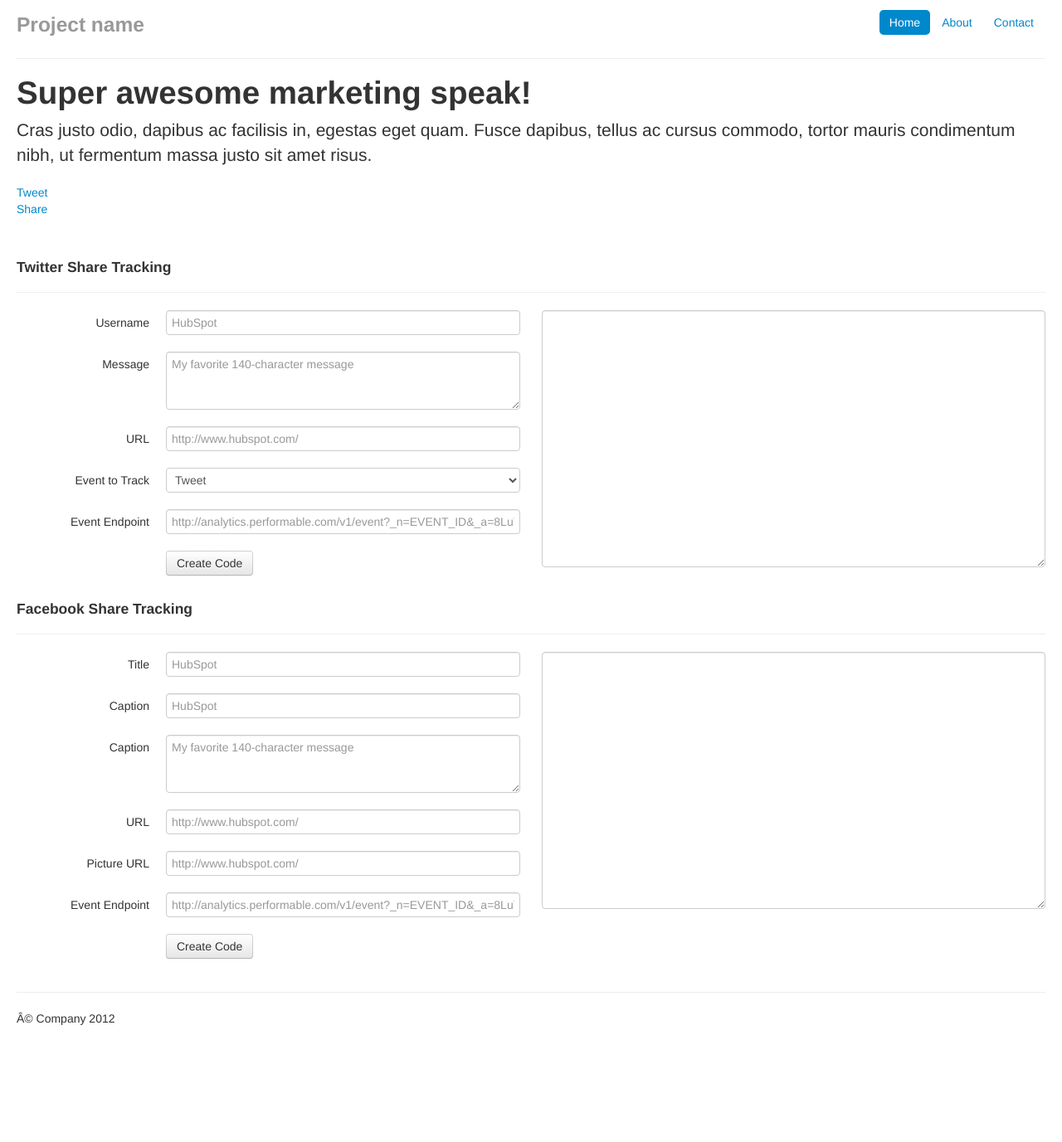
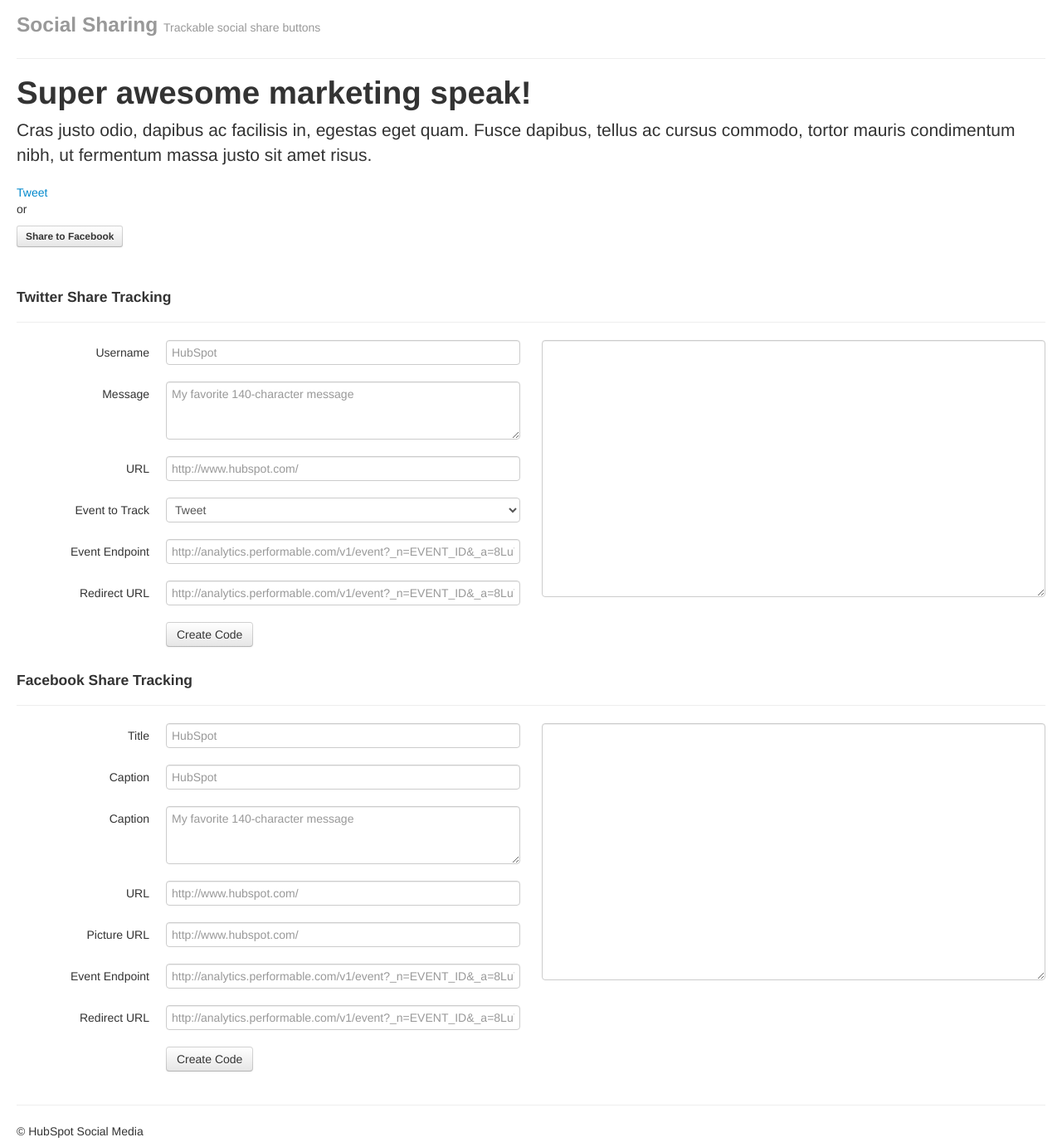
Before and after one commit to hijonathan/social-share, a plain HTML site: page index.html in a window 1280 px wide. Shown: the whole page at 83% size. Before the commit the page ends 1248 px from the top, so only its background shows below. Drawn offline with nearby package versions, Linux system fonts and the light colour scheme.

Commit message:
Cleaning up.

```diff
--- a/generator.js
+++ b/generator.js
@@ -37,11 +37,21 @@
       if (shareType === 'twitter') {
         formVals.bindOpts = {};
         formVals.bindOpts[formVals.bindEvent] = function() {
-          return (new Img()).src = formVals.bindCallback;
+          var img;
+          img = new Img();
+          img.onload(function() {
+            return window.location.href = formVals.redirect_url;
+          });
+          return img.src = formVals.bindCallback;
         };
       } else if (shareType === 'facebook') {
         formVals.success = function() {
-          return (new Img()).src = formVals.bindCallback;
+          var img;
+          img = new Img();
+          img.onload(function() {
+            return window.location.href = formVals.redirect_url;
+          });
+          return img.src = formVals.bindCallback;
         };
       }
       code = generate(shareType, formVals);
--- a/index.html
+++ b/index.html
@@ -7,12 +7,7 @@
 <div class="container-fluid">
 
     <div class="masthead">
-        <ul class="nav nav-pills pull-right">
-            <li class="active"><a href="#">Home</a></li>
-            <li><a href="#">About</a></li>
-            <li><a href="#">Contact</a></li>
-        </ul>
-        <h3 class="muted">Project name</h3>
+        <h3 class="muted">Social Sharing <small>Trackable social share buttons</small></h3>
     </div>
 
     <hr>
@@ -48,7 +43,11 @@
 
             });
         </script>
-        <div id='fb-root'></div><a id='hubspot-facebook-button-1355378522896'>Share</a><script>
+
+        <p>or</p>
+
+        <div id='fb-root'></div>
+        <a id='hubspot-facebook-button-1355378522896' class='btn btn-small' style='font-weight: bold'>Share to Facebook</a><script>
             window.fbAsyncInit = function() {
                 FB.init({"appId":"158578010837062","status":true,"cookie":true,"xfbml":true});
                 document.getElementById("hubspot-facebook-button-1355378522896").addEventListener('click', function(evt) {
@@ -123,6 +122,13 @@
                 </div>
 
                 <div class="control-group">
+                    <label class="control-label">Redirect URL</label>
+                    <div class="controls">
+                        <input class='span12' type="text" name='redirect_url' placeholder="http://analytics.performable.com/v1/event?_n=EVENT_ID&_a=8LuYZb">
+                    </div>
+                </div>
+
+                <div class="control-group">
                     <div class="controls">
                         <button type="submit" class="btn create-code">Create Code</button>
                     </div>
@@ -183,6 +189,13 @@
                 </div>
 
                 <div class="control-group">
+                    <label class="control-label">Redirect URL</label>
+                    <div class="controls">
+                        <input class='span12' type="text" name='redirect_url' placeholder="http://analytics.performable.com/v1/event?_n=EVENT_ID&_a=8LuYZb">
+                    </div>
+                </div>
+
+                <div class="control-group">
                     <div class="controls">
                         <button type="submit" class="btn create-code">Create Code</button>
                     </div>
@@ -199,7 +212,7 @@
     <hr>
 
     <div class="footer">
-        <p>© Company 2012</p>
+        <p>&copy; HubSpot Social Media</p>
     </div>
 
 </div>
--- a/share.js
+++ b/share.js
@@ -25,7 +25,8 @@
       click: function(evt) {
         return alert('you clicked');
       }
-    }
+    },
+    redirect_url: 'http://jonathan-kim.com/'
   };
 
   hs.FACEBOOK_MOCK = {
@@ -40,7 +41,8 @@
     },
     fail: function(response) {
       return alert('you suck');
-    }
+    },
+    redirect_url: 'http://jonathan-kim.com/'
   };
 
   hs.TwitterShare = (function() {
@@ -49,6 +51,7 @@
       this.data = data;
       this.ENDPOINT_BASE = "https://twitter.com/share";
       this.bindOpts = this.data.bindOpts;
+      this.redirect_url = this.data.redirect_url;
     }
 
     TwitterShare.prototype.render = function() {
@@ -105,6 +108,7 @@
       this.buttonId = "hubspot-facebook-button-" + (+(new Date));
       this.success = this.data.success;
       this.fail = this.data.fail;
+      this.redirect_url = this.data.redirect_url;
     }
 
     FacebookShare.prototype.render = function() {
@@ -116,7 +120,7 @@
     };
 
     FacebookShare.prototype._renderButton = function() {
-      return "<a id='" + this.buttonId + "'>Share</a>";
+      return "<a id='" + this.buttonId + "' class='btn btn-small'>Share</a>";
     };
 
     FacebookShare.prototype._renderScript = function() {
```
Also changed, not shown: 2 other files.
